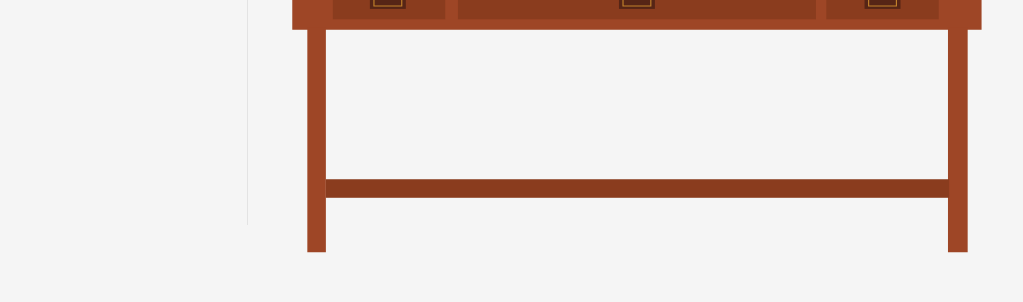
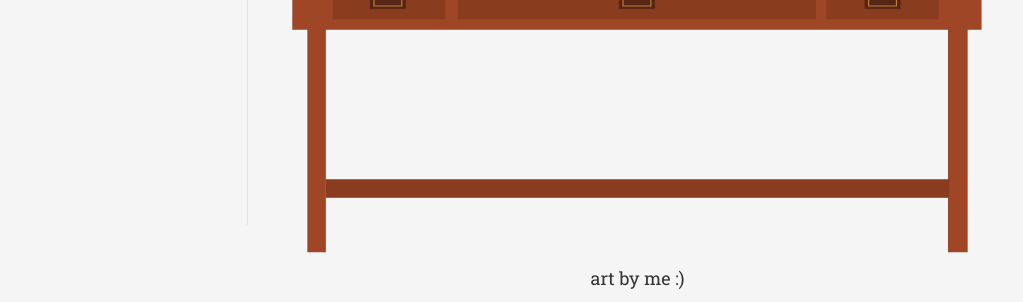
Before and after one commit to afrozek/portfolio, a website: page public/index.html at #!/home in a window 1280 px wide. Shown: the part 575-877 px from the top of the page, without its empty margins (108-1131 px from the left). Before the commit the page ends 840 px from the top, so only its background shows below. Drawn offline with Linux system fonts and the light colour scheme.

Commit message:
added credits

```diff
--- a/public/app/views/app.home.html
+++ b/public/app/views/app.home.html
@@ -9,5 +9,6 @@ designer</br>
 <!-- & coffee drinker <i class="fa fa-coffee"></i> --> </h1>
 <div class="col-md-12 imageContainer">
 	<img  src="../assets/images/mydesk.svg" alt="">
+	<p class="centerText">art by me :)</p>
 </div>
 </div>
```
